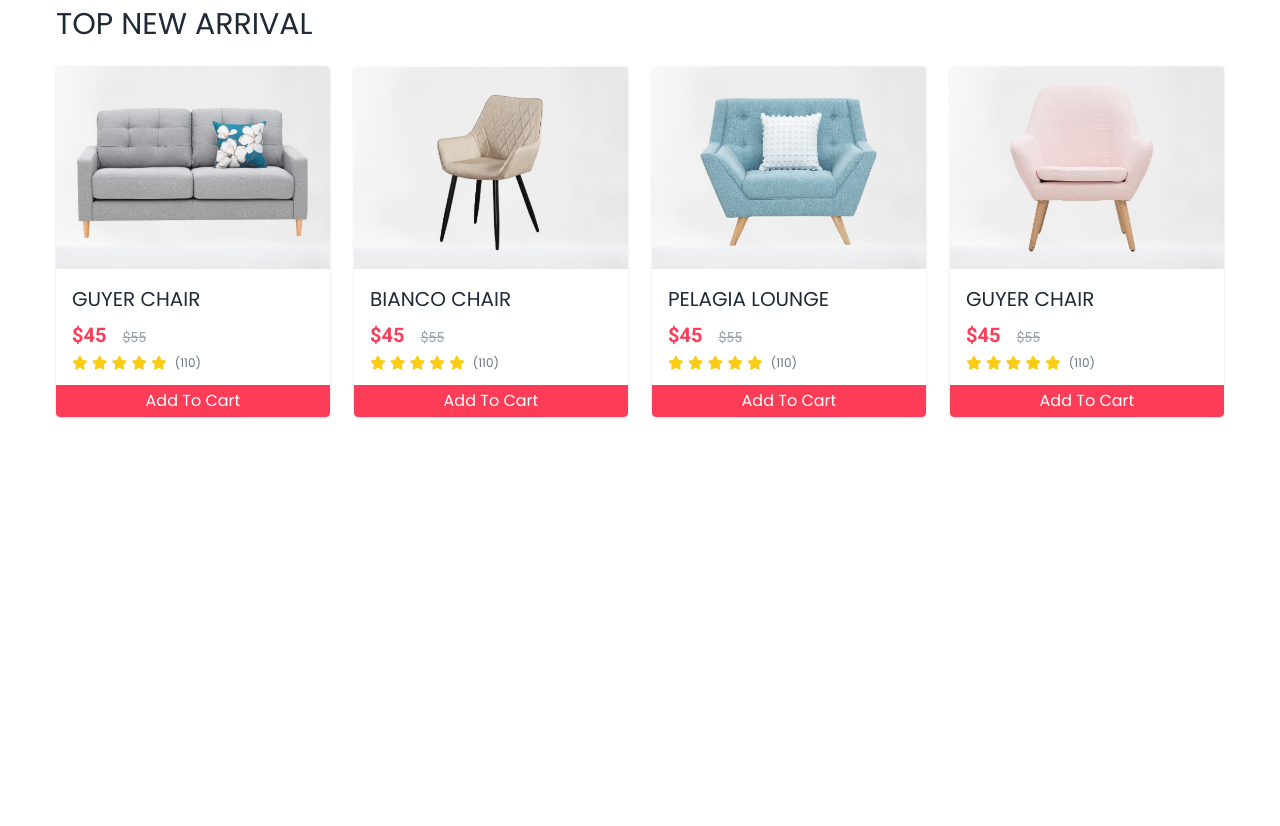
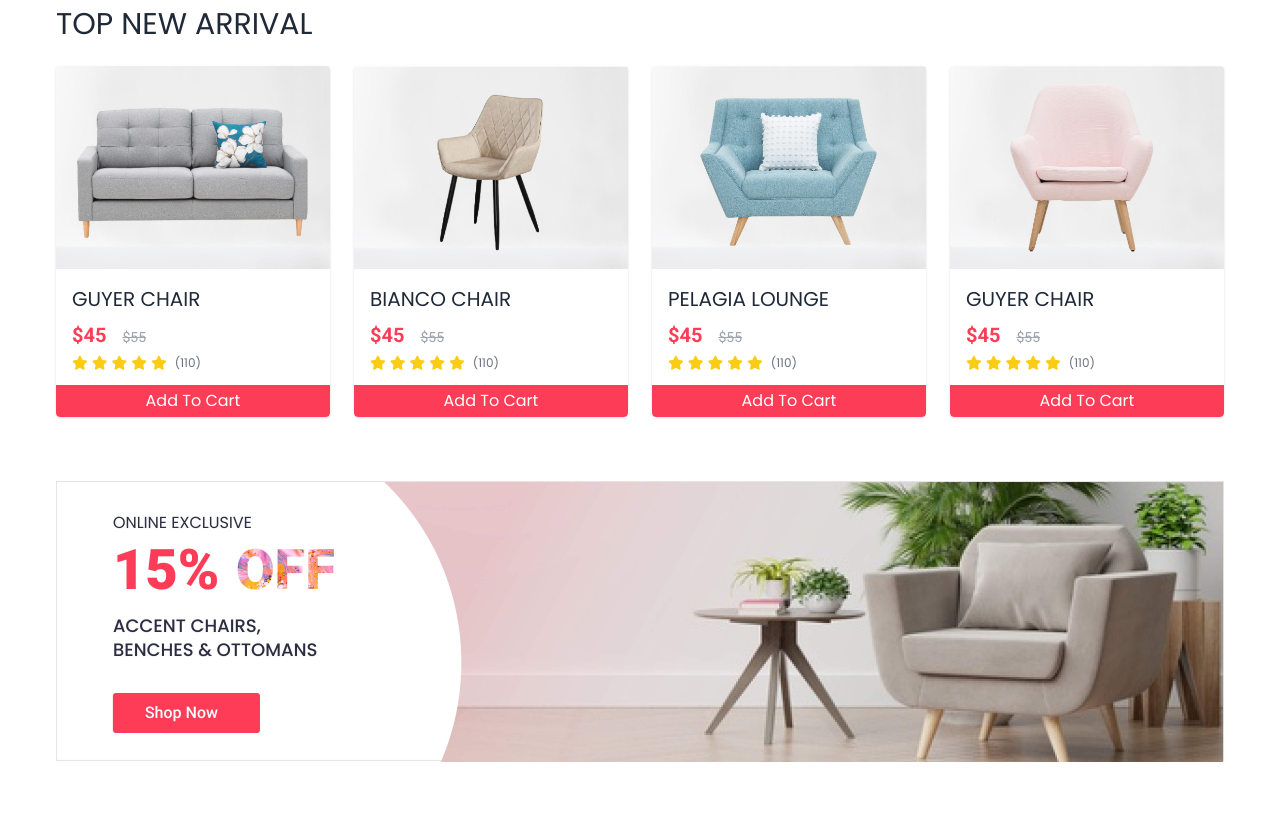
Before and after one commit to rohit-rambade/rafcart-clone, a website: page index.html in a window 1280 px wide. Shown: the part 1514-2340 px from the top of the page. Before the commit the page ends 1995 px from the top, so only its background shows below. Drawn offline with Linux system fonts and the light colour scheme.

Commit message:
added banner

```diff
--- a/index.html
+++ b/index.html
@@ -582,5 +582,14 @@
 
       </div>
     </div>
+
+      <div class="container pb-16 ">
+        <a href="#">
+          <img src="./images/offer.jpg" alt="offer" class="w-full">
+        </a>
+
+      </div>
+
+
   </body>
 </html>
```
Also changed, not shown: images/offer.jpg (added), output/tailwind.css.
